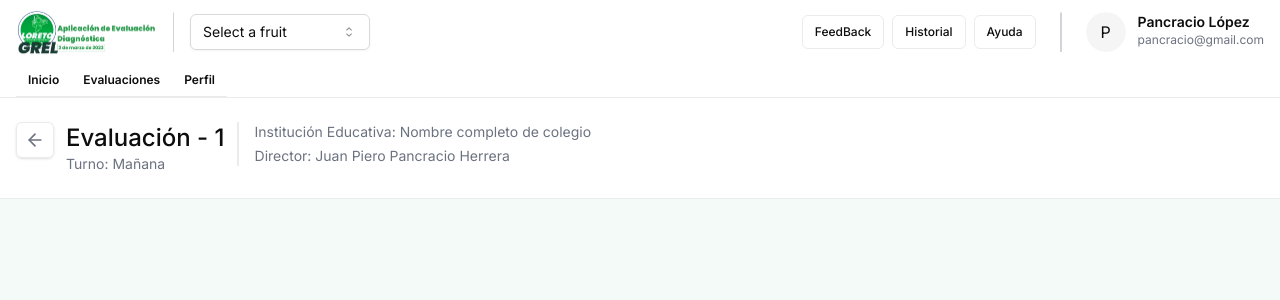
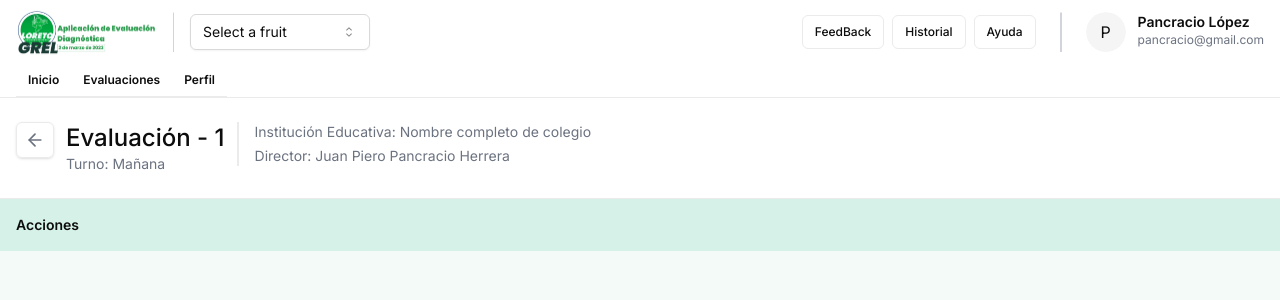
Before and after one commit to daylerjeff199906/template-eva, a Next.js app: page /teacher/evaluations/new/1 in a window 1280 px wide. Shown: the top 300 px of the page. Built offline with nearby package versions, Linux system fonts and the light colour scheme.

Commit message:
feat: change details

```diff
--- a/src/modules/teacher/page/EvaluacionRender/EvaluacionRender.tsx
+++ b/src/modules/teacher/page/EvaluacionRender/EvaluacionRender.tsx
@@ -16,6 +16,14 @@ export const EvaluacionRender = (props: IProps) => {
         showBackButton
         renderLeftSection={<RenderLeftSection />}
       />
+      <section className="py-4 bg-gable-green-100">
+        <main className="container">
+          <div>
+            <h2 className="text-sm font-semibold">Acciones</h2>
+          </div>
+          <div></div>
+        </main>
+      </section>
     </main>
   )
 }
```
